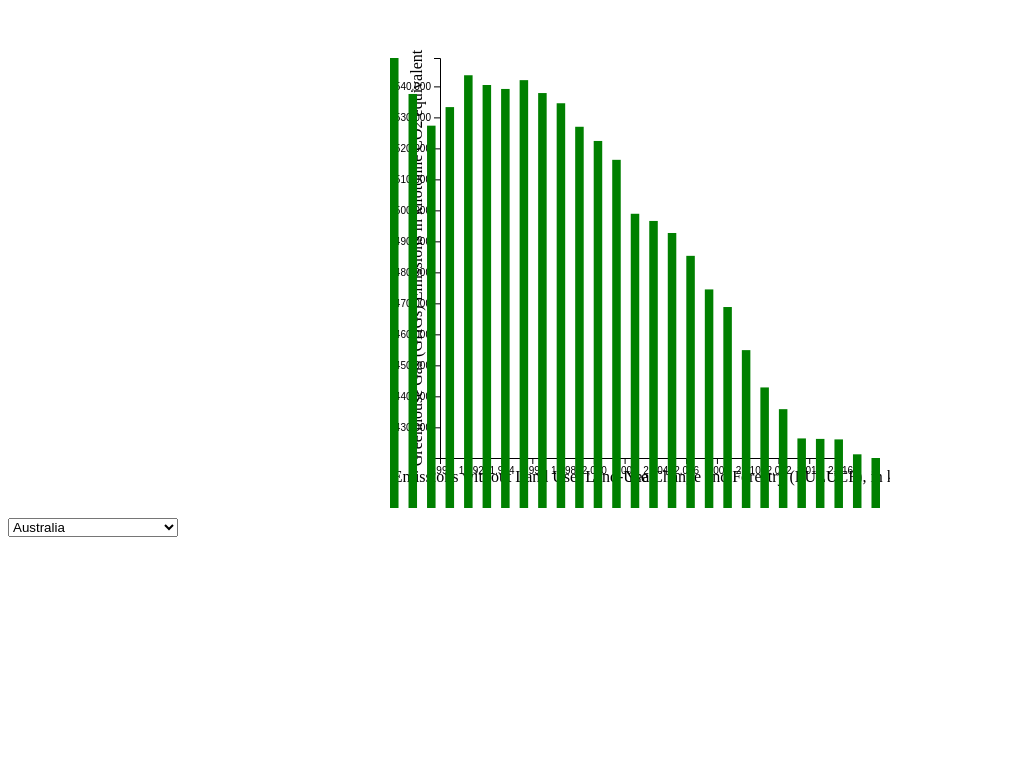
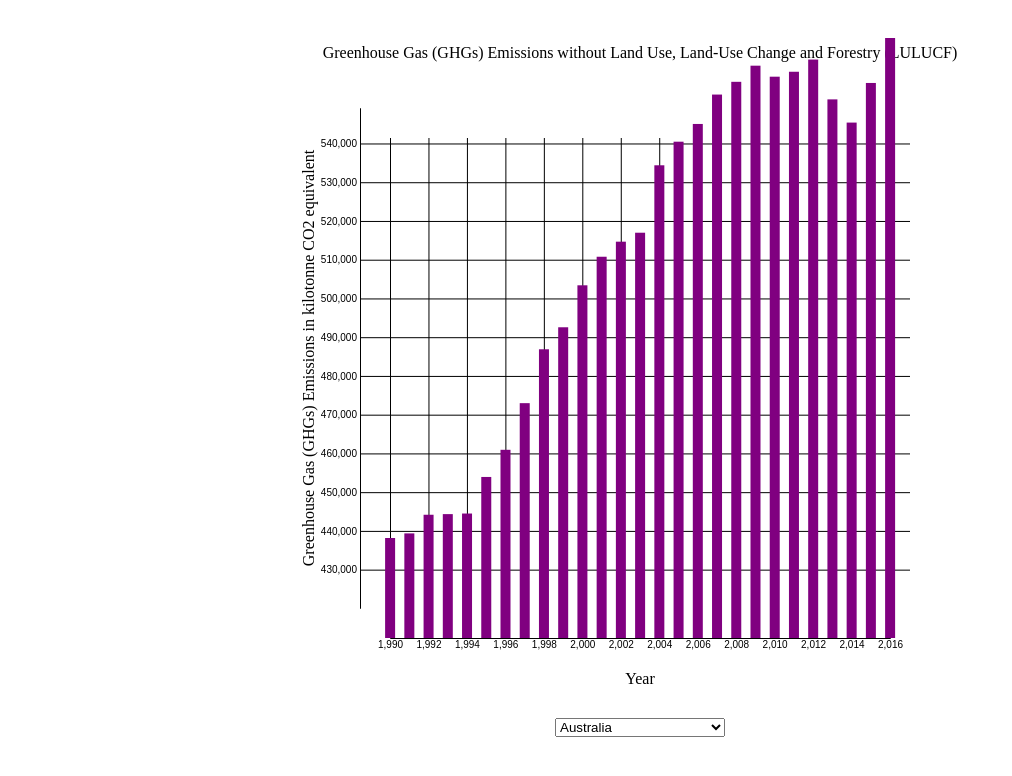
Before and after one commit to Jakedalus/Advanced-Web-Dev-Bootcamp--d3-exercise, a plain HTML site: page index.html in a window 1280 px wide. Shown: the whole page, without its empty margins (0-1012 px from the left). Drawn offline with nearby package versions, Linux system fonts and the light colour scheme.

Commit message:
Fix x-axis

```diff
--- a/app.js
+++ b/app.js
@@ -1,19 +1,18 @@
-var height = 500;
-var width = 500;
-var padding = 50;
-
-
 
 d3.queue()
 	.defer(d3.xml, './UNdata_Export_20190625_212647973.xml')
 	.await(function(error, data) {
 		if (error) throw error;
 
-		console.log(data, typeof data);
+		var height = 700;
+		var width = 700;
+		var padding = 100;
+
+		// console.log(data, typeof data);
 
 		var records = Array.from(data.getElementsByTagName('record'));
 
-		console.log(records, typeof records, Array.isArray(records));
+		// console.log(records, typeof records, Array.isArray(records));
 
 		var climateData = [];
 
@@ -71,29 +70,29 @@ d3.queue()
 
 		svg
 		  .append('g')
-		  .attr('transform', `translate(0, ${height - padding})`)
+		  .attr('transform', `translate(0, ${width - padding + 30})`)
 		  .classed('x-axis', true);
 
 		svg
 		  .append('g')
-		  .attr('transform', `translate(${padding}, 0)`)
+		  .attr('transform', `translate(${padding - 30}, 0)`)
 		  .classed('y-axis', true);
 
 		//title
 		svg
 			.append('text')
 				.attr('x', width / 2)
-				.attr('y', height - padding)
-				.attr('dy', '1.5em')
+				.attr('y', 50)
+				// .attr('dy', '-1.5em')
 				.style('text-anchor', 'middle')
-				.text('Greenhouse Gas (GHGs) Emissions without Land Use, Land-Use Change and Forestry (LULUCF), in kilotonne CO2 equivalent');
+				.text('Greenhouse Gas (GHGs) Emissions without Land Use, Land-Use Change and Forestry (LULUCF)');
 
 		//x-axis label
 		svg
 		  .append('text')
 		    .attr('x', width / 2)
-		    .attr('y', height - padding)
-		    .attr('dy', '1.5em')
+		    .attr('y', height)
+		    .attr('dy', '-1.5em')
 		    .style('text-anchor', 'middle')
 		    .text('Year');
 
@@ -101,9 +100,9 @@ d3.queue()
 		svg
 		  .append('text')
 		    .attr('transform', 'rotate(-90)')
-		    .attr('x', -height / 2)
-		    .attr('y', padding)
-		    .attr('dy', '-1.1em')
+		    .attr('x', -width / 2)
+		    .attr('y', '1.5em')
+		    // .attr('dy', '-1.1em')
 		    .style('text-anchor', 'middle')
 		    .text('Greenhouse Gas (GHGs) Emissions  in kilotonne CO2 equivalent');
 
@@ -118,7 +117,7 @@ d3.queue()
 
 			var numBars = countryData.length;
 			var barPadding = 10;
-			var barWidth = (width / numBars) - barPadding;
+			var barWidth = ((width - padding) / numBars) - barPadding;
 
 			var yScale = d3.scaleLinear()
 							.domain(d3.extent(countryData, d => +d.value))
@@ -133,17 +132,17 @@ d3.queue()
 							.tickSizeOuter(0);
 
 			var yAxis = d3.axisLeft(yScale)
-							.tickSize(-width + (2 * padding))
+							.tickSize(-width + (1.5 * padding))
 							.tickSizeOuter(0);
 
 			console.log('xScale:', xScale.domain(), xScale.range());
 			console.log('yScale:', yScale.domain(), yScale.range());
 
 			d3.select('.x-axis')
-          .call(d3.axisBottom(xScale));
+          .call(xAxis);
 
       d3.select('.y-axis')
-          .call(d3.axisLeft(yScale));
+          .call(yAxis);
 
 			var update = svg
 					.selectAll('rect')
@@ -171,14 +170,21 @@ d3.queue()
 					.merge(update)
 						.transition()
 						// .delay((d, i) => i * 30)
-						.attr('width', barWidth)
+						.attr('width', d =>{
+							console.log('d', d);
+
+							return barPadding})
 						.attr('height', d => {
 							// console.log('yScale value:', yScale(d.value));
-							// console.log('height', height - yScale(d.value));
+							console.log('height', height - yScale(d.value));
 							return height - yScale(d.value)})
-						.attr('y', d => yScale(d.value))
-						.attr('x', (d,i) => (barWidth + barPadding) * i)
-						.attr('fill', 'red');
+						.attr('y', d => {
+							console.log('d.value', d.value, yScale(d.value));
+							return yScale(d.value) - 70})
+						.attr('x', (d,i) => {
+							console.log('d.year', d, d.year, xScale(d.year));
+							return xScale(d.year)})
+						.attr('fill', 'purple');
 			} else {
 				update
 					.enter()
@@ -186,16 +192,21 @@ d3.queue()
 						.on('mousemove touchmove', showTooltip)
 		        .on('mouseout touchend', hideTooltip)
 					.merge(update)
-						.attr('width', barWidth)
+						.attr('width', d =>{
+							console.log('d', d);
+
+							return barPadding})
 						.attr('height', d => {
-							console.log('d:', d);
 							// console.log('yScale value:', yScale(d.value));
-							// console.log('height', height - yScale(d.value));
-							return height - yScale(d.value)
-						})
-						.attr('y', d => yScale(d.value))
-						.attr('x', (d,i) => (barWidth + barPadding) * i)
-						.attr('fill', 'green');
+							console.log('height', height - yScale(d.value));
+							return height - yScale(d.value)})
+						.attr('y', d => {
+							console.log('d.value', d.value, yScale(d.value));
+							return yScale(d.value) - 70})
+						.attr('x', (d,i) => {
+							console.log('d.year', d, d.year, xScale(d.year));
+							return xScale(d.year) - (barWidth)/2.5})
+						.attr('fill', 'purple');
 
 
 			}
--- a/style.css
+++ b/style.css
@@ -1,4 +1,4 @@
-svg, input {
+svg, select {
   margin: 0 auto 10px;
   display: block;
 }
```
